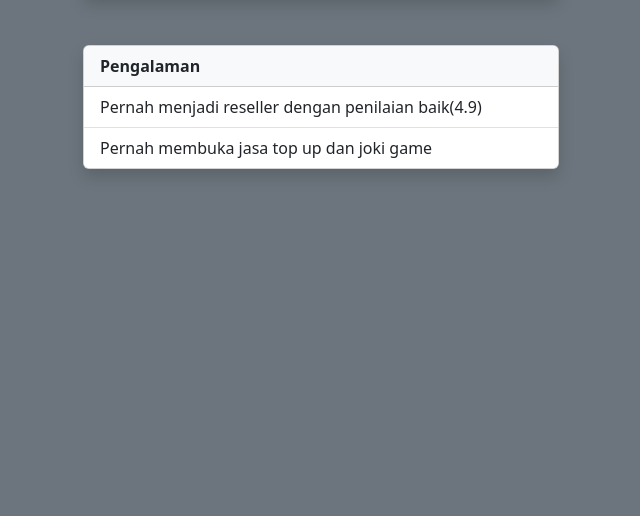
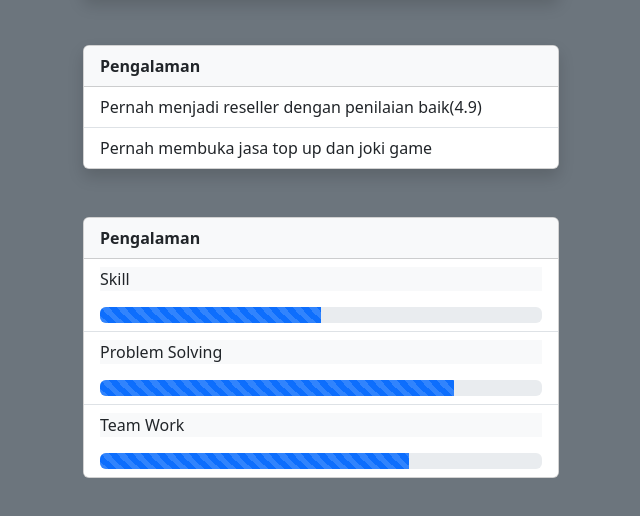
Before and after one commit to valtzy220/tentangsaya, a plain HTML site: page index.html in a window 1280 px wide. Shown: the part 787-1303 px from the top of the page, without its empty margins (319-959 px from the left). Before the commit the page ends 1004 px from the top, so only its background shows below. Drawn offline with nearby package versions, Linux system fonts and the light colour scheme.

Commit message:
Add files via upload

```diff
--- a/index.html
+++ b/index.html
@@ -72,8 +72,21 @@
           <li class="list-group-item">Pernah membuka jasa top up dan joki game</li>
         </ul>
       </div>
-
-    </div>
+      <div class="card" >
+        <div class="card-header bg-light fw-bold">Pengalaman</div>
+        <ul class="list-group list-group-flush">
+          <li class="list-group-item"><p class="bg-light">Skill</p><div class="progress" role="progressbar" aria-label="Animated striped example" aria-valuenow="75" aria-valuemin="0" aria-valuemax="100">
+            <div class="progress-bar progress-bar-striped progress-bar-animated" style="width: 50%"></div>
+          </div></li>
+          <li class="list-group-item"><p class="bg-light">Problem Solving</p><div class="progress" role="progressbar" aria-label="Animated striped example" aria-valuenow="75" aria-valuemin="0" aria-valuemax="100">
+            <div class="progress-bar progress-bar-striped progress-bar-animated" style="width: 80%"></div>
+          </div></li>
+          <li class="list-group-item"><p class="bg-light">Team Work</p><div class="progress" role="progressbar" aria-label="Animated striped example" aria-valuenow="75" aria-valuemin="0" aria-valuemax="100">
+            <div class="progress-bar progress-bar-striped progress-bar-animated" style="width: 70%"></div>
+          </div></li>
+        </ul>
+      </div>
+      </div>
     <script src="https://cdn.jsdelivr.net/npm/bootstrap@5.3.6/dist/js/bootstrap.bundle.min.js" integrity="sha384-j1CDi7MgGQ12Z7Qab0qlWQ/Qqz24Gc6BM0thvEMVjHnfYGF0rmFCozFSxQBxwHKO" crossorigin="anonymous"></script>
   </body>
 </html>
```
